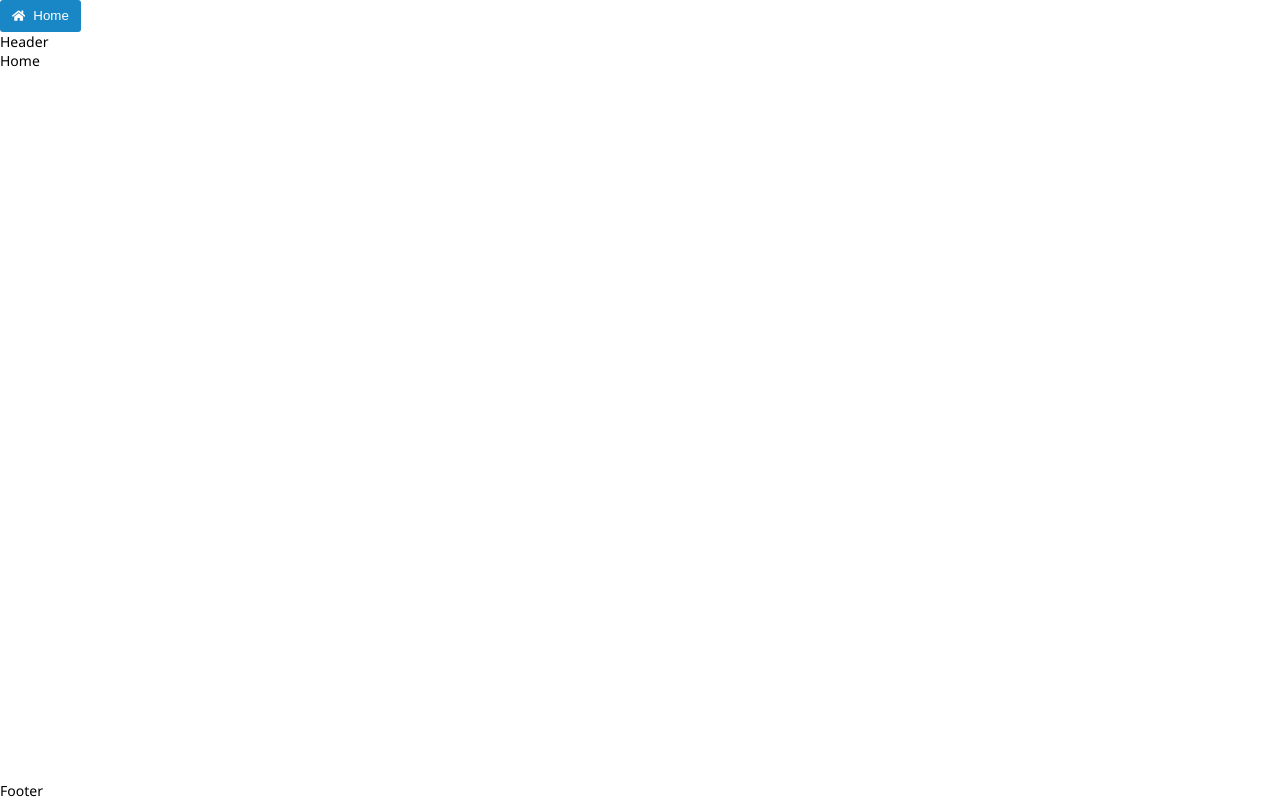
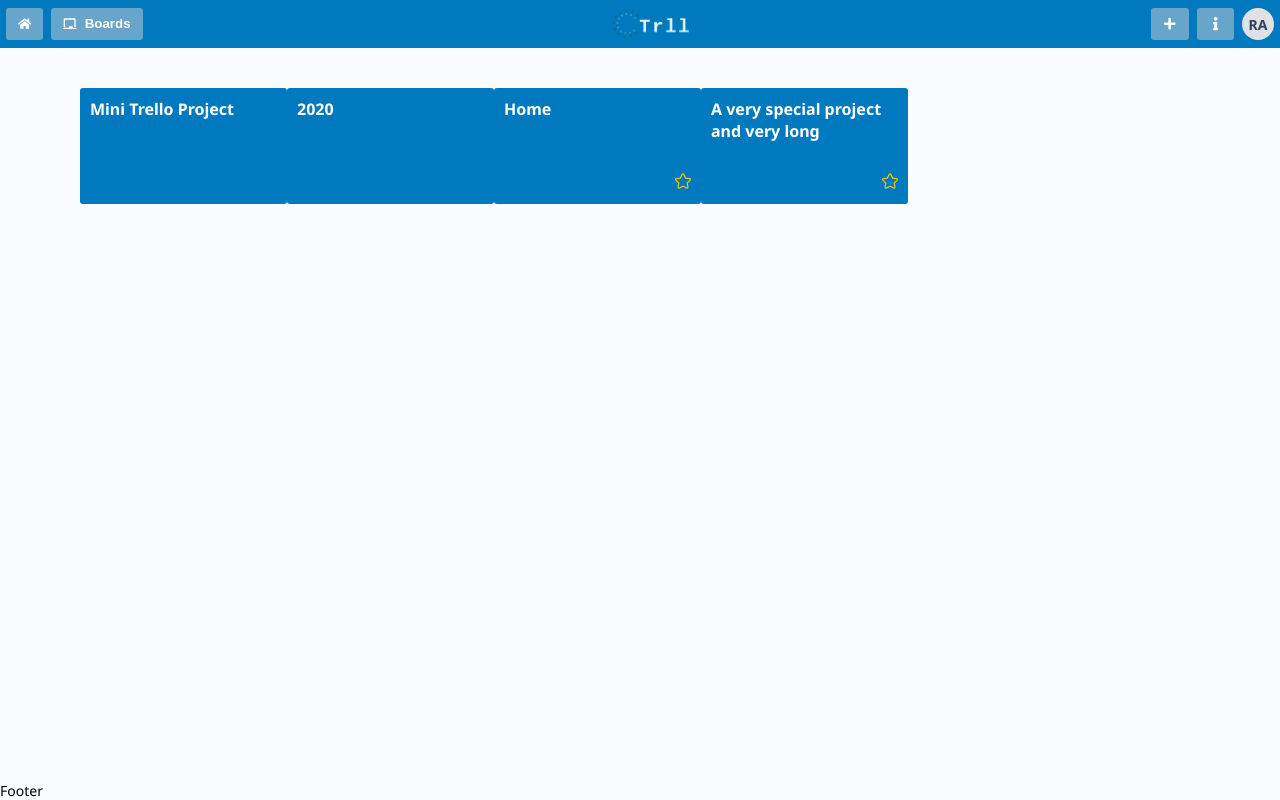
Before and after one commit to superwo/trll-light, a React (Create React App) app in the folder client/: page / in a window 1280 px wide. Built offline with nearby package versions, Linux system fonts and the light colour scheme.

Commit message:
header component

```diff
--- a/client/src/components/Button.css
+++ b/client/src/components/Button.css
@@ -1,4 +1,5 @@
 .btn {
+  display: inline-block;
   border-style: none;
   height: 32px;
   line-height: 32px;
@@ -6,7 +7,7 @@
   padding-right: 12px;
   cursor: pointer;
   border-radius: 3px;
-  background-color: rgba(0, 121, 191, 0.7);
+  background-color: #67a6ca;
   color: #fff;
   transition: all 0.1s;
   display: flex;
@@ -14,5 +15,5 @@
   align-items: center;
 }
 .btn:hover {
-  background-color: rgba(0, 121, 191, 0.9);
+  background-color: #3199d6;
 }
--- /dev/null
+++ b/client/src/components/Card.css
@@ -0,0 +1,47 @@
+.card {
+  background-color: var(--color-accent);
+  padding: 10px;
+  width: 187px;
+  height: 96px;
+  display: inline-block;
+  border-radius: 3px;
+  font-size: 16px;
+  color: #ffffff;
+  font-weight: 700;
+  position: relative;
+  overflow: hidden;
+}
+
+.card-star {
+  position: absolute;
+  right: 10px;
+  bottom: 10px;
+  cursor: pointer;
+  transform: translateX(160%);
+  opacity: 0;
+  transition: all 0.4s ease;
+}
+
+.card-star.starred {
+  opacity: 1;
+  transform: translateX(0);
+}
+
+.card-star.starred svg {
+  stroke: #e6c60d;
+}
+
+.card:hover .card-star {
+  transform: translateX(0);
+  opacity: 1;
+}
+
+.card svg {
+  fill: transparent;
+  stroke-width: 45;
+  stroke: #ffffff;
+  transition: transform 0.2s;
+}
+.card svg:hover {
+  transform: scale(1.1);
+}
--- /dev/null
+++ b/client/src/components/Card.js
@@ -0,0 +1,17 @@
+import React from 'react';
+import { FaStar } from 'react-icons/fa';
+
+import './Card.css';
+
+const Card = ({ title, starred }) => {
+  return (
+    <div className='card'>
+      {title}
+      <span className={`card-star ${starred ? 'starred' : ''}`}>
+        <FaStar />
+      </span>
+    </div>
+  );
+};
+
+export default Card;
--- a/client/src/layout/Boards.js
+++ b/client/src/layout/Boards.js
@@ -1,7 +1,15 @@
 import React from 'react';
+import Card from '../components/Card';
 
 const Boards = () => {
-  return <div>Home</div>;
+  return (
+    <div className='container' style={{ paddingTop: '40px' }}>
+      <Card title='Mini Trello Project' />
+      <Card title='2020' />
+      <Card title='Home' starred />
+      <Card title='A very special project and very long' starred color='red' />
+    </div>
+  );
 };
 
 export default Boards;
--- /dev/null
+++ b/client/src/layout/Header.css
@@ -0,0 +1,37 @@
+.header {
+  display: flex;
+  justify-content: space-between;
+  align-items: center;
+  height: 36px;
+  padding: 6px;
+  background-color: var(--color-accent);
+}
+
+.header .btn {
+  margin-right: 8px;
+}
+
+.logo {
+  height: 100%;
+}
+.logo img {
+  height: 100%;
+}
+
+.navigation,
+.header-utils {
+  display: flex;
+}
+
+.log-info {
+  border-radius: 50%;
+  background-color: #dfe1e6;
+  height: 32px;
+  width: 32px;
+  color: #2f415f;
+  text-transform: uppercase;
+  display: flex;
+  justify-content: center;
+  align-items: center;
+  font-weight: bold;
+}
--- a/client/src/layout/Header.js
+++ b/client/src/layout/Header.js
@@ -1,15 +1,39 @@
 import React from 'react';
 import Button from '../components/Button';
-import { FaHome } from 'react-icons/fa';
+import { FaHome, FaChalkboard, FaPlus, FaInfo } from 'react-icons/fa';
+import './Header.css';
+import logo from '../resources/logo_transparent.png';
 
 function Header() {
   return (
-    <div>
-      <Button onClick={() => console.log('clicked')}>
-        <FaHome /> <span style={{ marginLeft: '8px' }}>Home</span>
-      </Button>
-      Header
-    </div>
+    <header className='header'>
+      <nav className='navigation'>
+        <Button>
+          <FaHome />
+        </Button>
+        <Button bold>
+          <FaChalkboard /> <span style={{ marginLeft: '8px' }}>Boards</span>
+        </Button>
+      </nav>
+      <div className='logo'>
+        <img src={logo} alt='logo' />
+      </div>
+      <ul className='header-utils'>
+        <li>
+          <Button>
+            <FaPlus />
+          </Button>
+        </li>
+        <li>
+          <Button>
+            <FaInfo />
+          </Button>
+        </li>
+        <li>
+          <div className='log-info'>Ra</div>
+        </li>
+      </ul>
+    </header>
   );
 }
 
--- a/client/src/resources/styles.css
+++ b/client/src/resources/styles.css
@@ -8,6 +8,7 @@ body {
   font-family: 'Noto Sans', sans-serif;
   font-size: 14px;
   height: 100%;
+  background-color: #fafbfc;
 }
 
 .container {
@@ -21,3 +22,10 @@ body {
   grid-template-columns: 1fr;
   grid-template-rows: auto 1fr auto;
 }
+
+ul,
+li {
+  list-style: none;
+  margin: 0;
+  padding: 0;
+}
```
Also changed, not shown: client/src/resources/logo.png, client/src/resources/logo_transparent.png (added).
